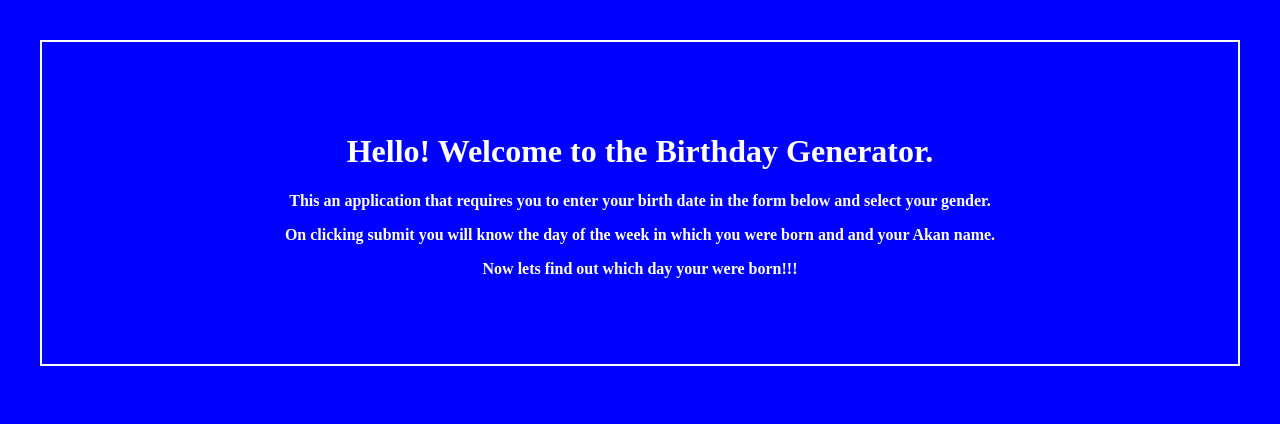
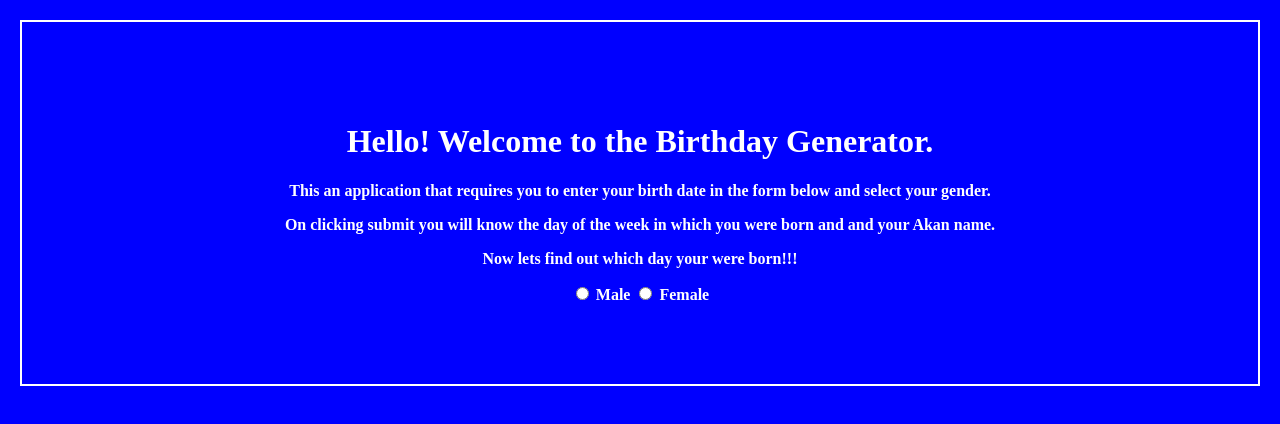
Before and after one commit to macc254/Birthday-generator, a plain HTML site: page index.html in a window 1280 px wide. Drawn offline with Linux system fonts and the light colour scheme.

Commit message:
add radio buttons to select gender

```diff
--- a/index.css
+++ b/index.css
@@ -4,6 +4,6 @@ body {
     font-weight: bolder;
     border: solid 2px white;
     text-align: center;
-    margin: 40px;
-    padding: 70px;
+    margin: 20px;
+    padding: 80px;
 }
--- a/index.html
+++ b/index.html
@@ -14,7 +14,12 @@
     <p>This an application that requires you to enter your birth date in the form below and select your gender.</p>
     <p>On clicking submit you will know the day of the week in which you were born and and your Akan name.</p>
     <p>Now lets find out which day your were born!!!<p>
-    <form></form>
+    <form>
+      <input type="radio" name="gender" value="male" id="gender-male">
+          <label for="gender-male">Male</label>
+          <input type="radio" name="gender" value="female" id="gender-female">
+              <label for="gender-female">Female</label>
+        </form>
     <script src="index.js">
 
     </script>
```
